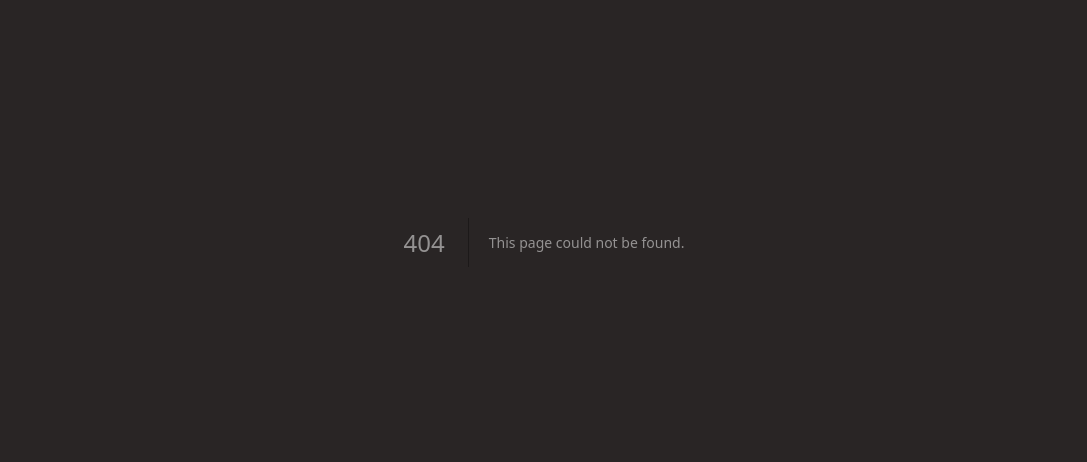
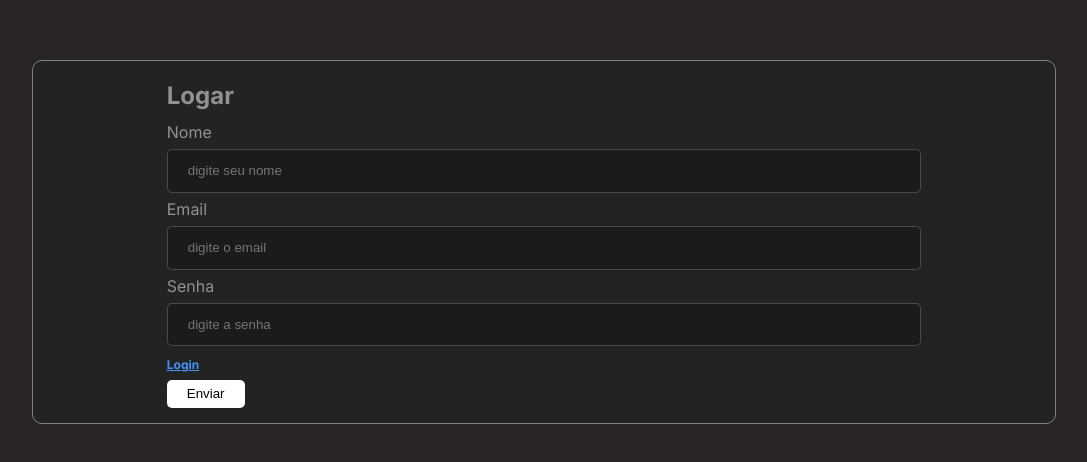
Before and after one commit to Frm2003/monitoramento-de-dispositivos, a Next.js app in the folder front-end/: page /registro in a window 1280 px wide. Before the commit this address had no page. Shown: the part 158-620 px from the top of the page, without its empty margins (96-1183 px from the left). Built offline with nearby package versions, Linux system fonts and the light colour scheme.

Commit message:
add página de registro

```diff
--- /dev/null
+++ b/front-end/src/app/registro/page.tsx
@@ -0,0 +1,43 @@
+import FormComponent from '@/components/formComponent';
+import Link from 'next/link';
+
+export default function Home() {
+    const children = (
+        <>
+            <h2>Logar</h2>
+            <div>
+                <div>
+                    <label>Nome</label>
+                    <input
+                        type="text"
+                        name="nome"
+                        placeholder="digite seu nome"
+                    />
+                </div>
+                <div>
+                    <label>Email</label>
+                    <input
+                        type="email"
+                        name="email"
+                        placeholder="digite o email"
+                    />
+                </div>
+                <div>
+                    <label>Senha</label>
+                    <input
+                        type="password"
+                        name="senha"
+                        placeholder="digite a senha"
+                    />
+                </div>
+                <Link href={'/'}>Login</Link>
+            </div>
+        </>
+    );
+
+    return (
+        <FormComponent url={'http://localhost:8080/user/login'}>
+            {children}
+        </FormComponent>
+    );
+}
```
